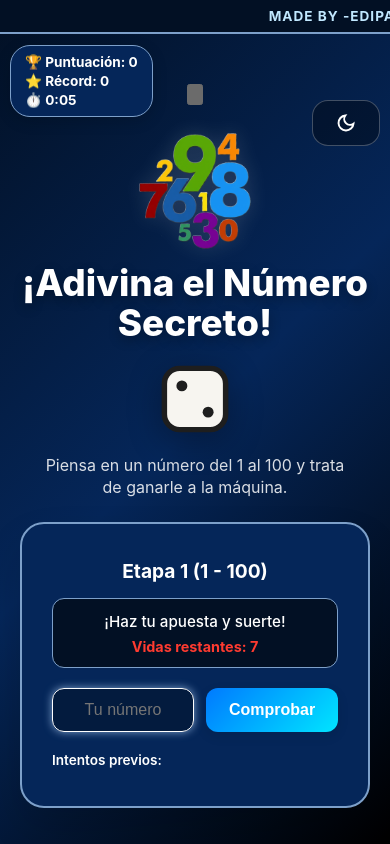
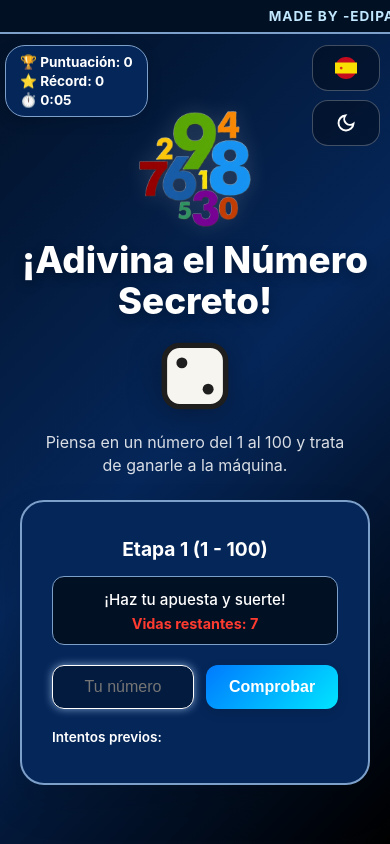
Before and after one commit to yolog37/Guess-the-number, a React (Vite) app in the folder Día 14/Consigna dia 14/guess-the-number/: page / in a window 390 px wide. Built offline with nearby package versions, Linux system fonts and the light colour scheme.

Commit message:
style: modularización definitiva de estilos e idioma sin código duplicado

```diff
--- a/Día 14/Consigna dia 14/guess-the-number/src/App.css
+++ b/Día 14/Consigna dia 14/guess-the-number/src/App.css
@@ -22,7 +22,6 @@
 
   /* Degradado de fondo fluido y limpio para el modo claro */
   --page-gradient: linear-gradient(135deg, #C1E8FF, #7DA0CA, #5483B3);
-  color-scheme: light;
 }
 
 [data-theme="dark"] {
@@ -40,7 +39,6 @@
 
   /* Degradado fluido profundo para el modo oscuro */
   --page-gradient: linear-gradient(135deg, #021024, #052659, #000000);
-  color-scheme: dark;
 }
 
 /* ==========================================================================
@@ -53,12 +51,15 @@ body,
   min-width: 320px;
   min-height: 100%;
   margin: 0;
+  color-scheme: dark;
+
 }
 
 body {
   display: block;
   min-height: 100vh;
   background: var(--page-gradient);
+
 }
 
 #root {
@@ -125,7 +126,7 @@ body {
   font-size: 0.85rem;
   color: var(--text-main);
   font-weight: 700;
-  background: var(--card-bg);
+  background: var(--card-bg); /* Sólido en base a la paleta */
   padding: 8px 14px;
   border-radius: 20px;
   border: 1px solid var(--card-border);
@@ -134,7 +135,6 @@ body {
   box-shadow: 0 4px 15px rgba(0, 0, 0, 0.15);
 }
 
-/* Transición fluida general para el cambio de colores y temas */
 .game-area,
 .game-info-box,
 .guess-input,
@@ -155,7 +155,6 @@ body {
 .history-label {
   transition: color 0.6s ease;
 }
-
 /* ==========================================================================
    4. TARJETA DE JUEGO PLANA Y SÓLIDA (ADIÓS EFECTO GLASS)
    ========================================================================== */
@@ -167,12 +166,18 @@ body {
   padding: 35px 30px 30px 30px;
   border-radius: 24px;
   box-sizing: border-box;
+
+  /* Colores e identidades sólidas de tu paleta */
   background: var(--card-bg) !important;
   border: 2px solid var(--card-border) !important;
   color: var(--text-main) !important;
+
+  /* Sombras planas limpias */
   box-shadow: 0 20px 40px rgba(0, 0, 0, 0.12);
+  transition: all 0.4s cubic-bezier(0.16, 1, 0.3, 1);
 }
 
+/* Eliminamos por completo el reflejo brillante superior anterior */
 .game-area::before {
   display: none !important;
 }
@@ -197,6 +202,7 @@ body {
   z-index: 2;
 }
 
+/* El texto de la caja de información adopta el color correcto según el modo */
 [data-theme="light"] .game-info-box {
   color: var(--text-inverted);
 }
@@ -217,7 +223,7 @@ body {
 }
 
 [data-theme="light"] .game-attempts {
-  color: #C1E8FF;
+  color: #C1E8FF; /* Contraste claro sobre la caja azul en modo claro */
 }
 
 .input-group {
@@ -426,18 +432,21 @@ body {
   object-fit: contain;
   animation: rocketPushRight 0.8s ease-in-out infinite alternate;
 }
+
 @keyframes rocketPushRight {
   0% { transform: translateX(0px); }
   100% { transform: translateX(5px) scale(1.1); }
 }
+
 /* ==========================================================================
    7. ANIMACIÓN DE SACUDIDA PARA ERRORES (SHAKE)
    ========================================================================== */
 .game-message.shake-animation {
   animation: horizontalShake 0.4s ease-in-out;
-color: #ff3b30 !important;
+  color: #ff3b30 !important; /* Destello rojo de alerta */
   font-weight: 700;
 }
+
 @keyframes horizontalShake {
   0%, 100% { transform: translateX(0); }
   15% { transform: translateX(-6px); }
@@ -446,8 +455,10 @@ font-weight: 700;
   60% { transform: translateX(3px); }
   75% { transform: translateX(-2px); }
 }
+
+
 /* ==========================================================================
-8. SECUENCIA PREMIUM: FADE-OUT Y LUEGO FADE-IN AL CAMBIAR IDIOMA
+   11. SECUENCIA PREMIUM: FADE-OUT Y LUEGO FADE-IN AL CAMBIAR IDIOMA
    ========================================================================== */
 .game-range-title,
 .game-message,
@@ -457,6 +468,7 @@ font-weight: 700;
 .score-board span {
   transition: opacity 0.25s ease-in-out, transform 0.25s ease-in-out;
 }
+
 .app-shell.lang-fade-out .game-range-title,
 .app-shell.lang-fade-out .game-message,
 .app-shell.lang-fade-out .game-attempts,
@@ -466,6 +478,7 @@ transition: opacity 0.25s ease-in-out, transform 0.25s ease-in-out;
   opacity: 0;
   transform: translateY(-2px);
 }
+
 .app-shell.lang-fade-in .game-range-title,
 .app-shell.lang-fade-in .game-message,
 .app-shell.lang-fade-in .game-attempts,
@@ -475,17 +488,3 @@ transform: translateY(-2px);
   opacity: 1;
   transform: translateY(0);
 }
-/* ==========================================================================
-9. AJUSTES RESPONSIVOS PARA CELULARES (BOTONES PEGADOS AL BORDE)
-========================================================================== */
-@media (max-width: 480px) {
-.language-toggle-btn {
-right: 10px !important;
-}
-.theme-btn {
-right: 10px !important;
-}
-.score-board {
-left: 10px !important;
-}
-}
--- a/Día 14/Consigna dia 14/guess-the-number/src/App.jsx
+++ b/Día 14/Consigna dia 14/guess-the-number/src/App.jsx
@@ -2,7 +2,8 @@ import React, { useCallback, useState } from 'react';
 import { Header } from './Header';
 import GuessGame from './GuessGame';
 import { ThemeToggle } from './ThemeToggle';
-import { DevBanner } from './DevBanner'; // 👈 Aseguramos el Import del banner
+import { DevBanner } from './DevBanner';
+import { LanguageToggle } from './LanguageToggle'; // 👈 Importamos tu componente limpio
 import { translations } from './translations';
 import './App.css';
 
@@ -12,7 +13,7 @@ export function App() {
   const [currentMaxLimit, setCurrentMaxLimit] = useState(1);
   const [currentStage, setCurrentStage] = useState(1);
   const [theme, setTheme] = useState('dark');
-  const [isChangingLang, setIsChangingLang] = useState(false); // Para el efecto premium
+  const [isChangingLang, setIsChangingLang] = useState(false);
 
   const traducciones = translations[lang];
 
@@ -44,34 +45,10 @@ export function App() {
       data-lang={lang}
       style={{ background: 'var(--page-gradient)' }}
     >
-      {/* El Banner se renderiza aquí arriba, fijo en la raíz 🔥 */}
       <DevBanner />
 
-      {/* Botón de Idiomas */}
-      <button
-        className="language-toggle-btn"
-        onClick={toggleLanguage}
-        type="button"
-        title={lang === 'es' ? "Switch to English" : "Cambiar a Español"}
-      >
-        <div className="flag-icon-wrapper">
-          <svg className="flag-es" viewBox="0 0 32 32" xmlns="http://w3.org">
-            <circle cx="16" cy="16" r="16" fill="#C60B1E"/>
-            <rect y="8" width="32" height="16" fill="#FAE002"/>
-            <circle cx="9" cy="16" r="2" fill="#C60B1E" opacity="0.8"/>
-          </svg>
-          <svg className="flag-en" viewBox="0 0 32 32" xmlns="http://w3.org">
-            <clipPath id="circleView"><circle cx="16" cy="16" r="16"/></clipPath>
-            <g clipPath="url(#circleView)">
-              <rect width="32" height="32" fill="#00247D"/>
-              <path d="M0 0 L32 32 M32 0 L0 32" stroke="#FFF" strokeWidth="4"/>
-              <path d="M0 0 L32 32 M32 0 L0 32" stroke="#CF142B" strokeWidth="2"/>
-              <path d="M16 0 V32 M0 16 H32" stroke="#FFF" strokeWidth="6"/>
-              <path d="M16 0 V32 M0 16 H32" stroke="#CF142B" strokeWidth="4"/>
-            </g>
-          </svg>
-        </div>
-      </button>
+      {/* Componente del Botón de Idiomas Modularizado y Rescatado 🔥 */}
+      <LanguageToggle lang={lang} toggleLanguage={toggleLanguage} />
 
       <ThemeToggle theme={theme} toggleTheme={toggleTheme} />
 
--- a/Día 14/Consigna dia 14/guess-the-number/src/LanguageToggle.css
+++ b/Día 14/Consigna dia 14/guess-the-number/src/LanguageToggle.css
@@ -1,45 +1,39 @@
-/* --- BOTÓN DE IDIOMA EN ARMONÍA ABSOLUTA (ÓVALO IDÉNTICO) --- */
+/* ==========================================================================
+   ESTILOS EXCLUSIVOS DEL BOTÓN DE IDIOMAS MODULAR
+   ========================================================================== */
 .language-toggle-btn {
   position: fixed;
-  /* Forzamos que se alineen en la misma columna derecha */
   top: 45px;
-  right: 24px; /* Cambiado a 24px para alinearse con el
-  right de tu theme-btn */
-  right: 10px !important;
-  z-index: 1100;
+  right: 10px;
+
+  z-index: 1500;
   display: flex;
   align-items: center;
   justify-content: center;
 
-  /* Medidas de cápsula idénticas al botón inferior */
-  width: 68px;         /* Reducido para que tenga el mismo ancho visual */
-  height: 46px;        /* Alto exacto del contenedor inferior */
-  border-radius: 16px; /* Curvatura suavizada igual a la de la luna */
+  width: 68px;
+  height: 46px;
+  border-radius: 16px;
   padding: 0;
 
-  /* Fondo oscuro translúcido idéntico al inferior */
   background: rgba(0, 0, 0, 0.35);
   border: 1px solid rgba(255, 255, 255, 0.25);
   color: #ffffff;
   box-shadow: none;
   cursor: pointer;
   outline: none;
-
   transition: background 0.3s ease, border-color 0.3s ease, transform 0.2s ease;
 }
 
 .language-toggle-btn:hover {
   background: rgba(255, 255, 255, 0.15);
   border-color: rgba(255, 255, 255, 0.5);
-  transform: none;
 }
 
-/* Efecto físico de pulsación al hacer clic */
 .language-toggle-btn:active .flag-icon-wrapper {
   transform: scale(0.85);
 }
 
-/* --- ENVOLTURA PARA LAS BANDERAS --- */
 .flag-icon-wrapper {
   position: relative;
   width: 22px;
@@ -57,7 +51,6 @@
   transition: transform 0.6s cubic-bezier(0.34, 1.5, 0.64, 1), opacity 0.4s ease;
 }
 
-/* --- LÓGICA DE ROTACIÓN DE LAS BANDERAS --- */
 .flag-es {
   opacity: 1;
   transform: rotate(0deg) scale(1);
@@ -77,3 +70,9 @@
   opacity: 1;
   transform: rotate(0deg) scale(1);
 }
+
+@media (max-width: 480px) {
+  .language-toggle-btn {
+    right: 10px !important;
+  }
+}
--- a/Día 14/Consigna dia 14/guess-the-number/src/LanguageToggle.jsx
+++ b/Día 14/Consigna dia 14/guess-the-number/src/LanguageToggle.jsx
@@ -1,17 +1,37 @@
 import React from 'react';
 import './LanguageToggle.css';
 
-export function LanguageToggle({ currentLang, setLang }) {
-  const toggleLanguage = () => {
-    setLang(currentLang === 'es' ? 'en' : 'es');
-  };
-
+export function LanguageToggle({ lang, toggleLanguage }) {
   return (
-    <button onClick={toggleLanguage} className="language-toggle-btn" title="Cambiar idioma / Change language">
-      🌐 {currentLang === 'es' ? 'EN' : 'ES'}
+    <button
+      className="language-toggle-btn"
+      onClick={toggleLanguage}
+      type="button"
+      title={lang === 'es' ? "Switch to English" : "Cambiar a Español"}
+    >
+      <div className="flag-icon-wrapper">
+        <svg className="flag-es" viewBox="0 0 32 32" xmlns="http://w3.org">
+          <circle cx="16" cy="16" r="16" fill="#C60B1E"/>
+          <rect y="8" width="32" height="16" fill="#FAE002"/>
+          <circle cx="9" cy="16" r="2" fill="#C60B1E" opacity="0.8"/>
+        </svg>
+        <svg className="flag-en" viewBox="0 0 32 32" xmlns="http://w3.org">
+          <clipPath id="circleView"><circle cx="16" cy="16" r="16"/></clipPath>
+          <g clipPath="url(#circleView)">
+            <rect width="32" height="32" fill="#00247D"/>
+            <path d="M0 0 L32 32 M32 0 L0 32" stroke="#FFF" strokeWidth="4"/>
+            <path d="M0 0 L32 32 M32 0 L0 32" stroke="#CF142B" strokeWidth="2"/>
+            <path d="M16 0 V32 M0 16 H32" stroke="#FFF" strokeWidth="6"/>
+            <path d="M16 0 V32 M0 16 H32" stroke="#CF142B" strokeWidth="4"/>
+          </g>
+        </svg>
+      </div>
     </button>
   );
 }
 
+export default LanguageToggle;
+
+
 
 //Funcionamiento: Recibe las propiedades currentLang y setLang. Al hacer clic en el botón correspondiente, actualiza el estado global en App.jsx, haciendo que toda la interfaz se re-renderice instantáneamente con los nuevos textos.
```
Lines whose indentation alone changed are shown as unchanged.
